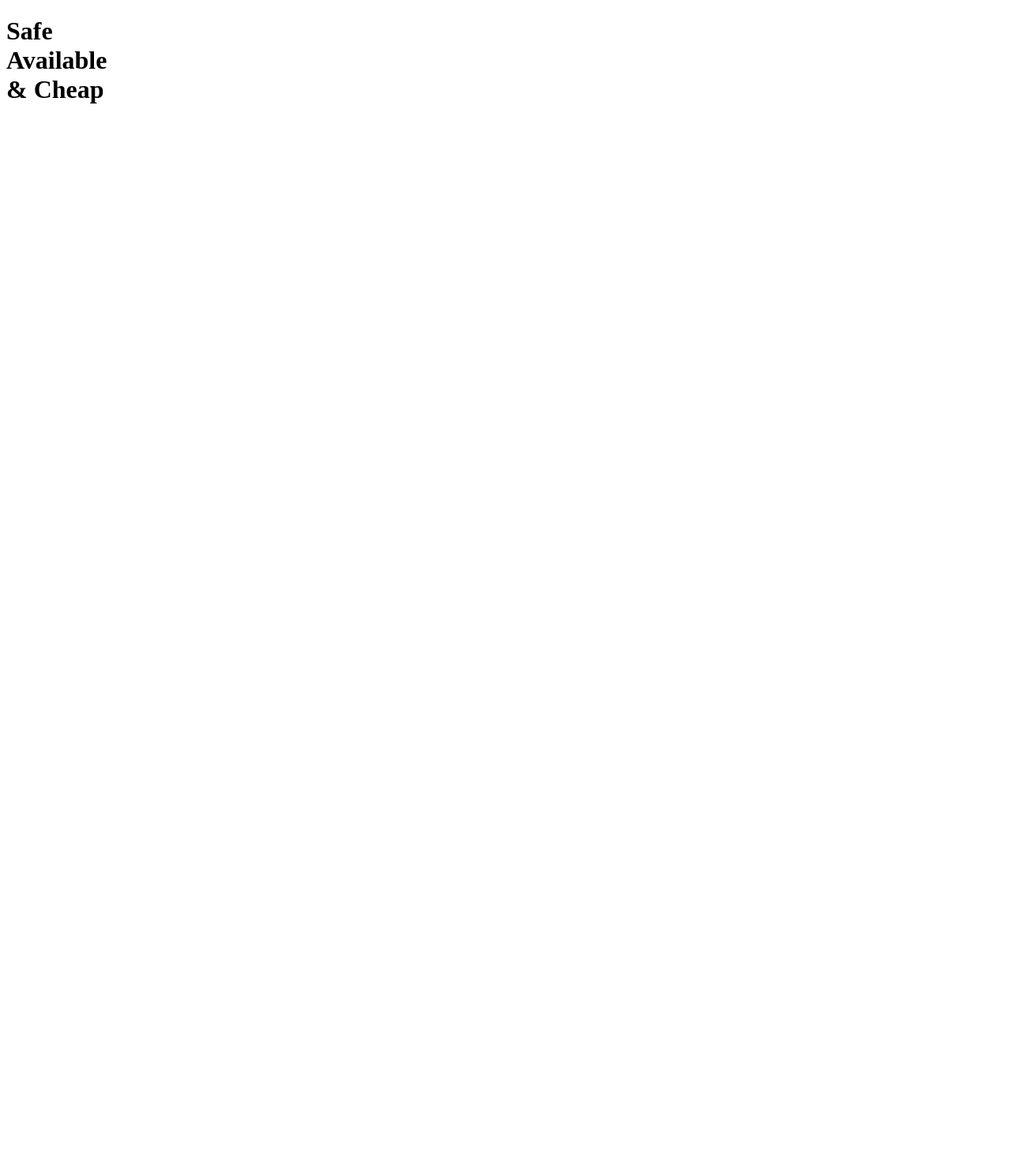
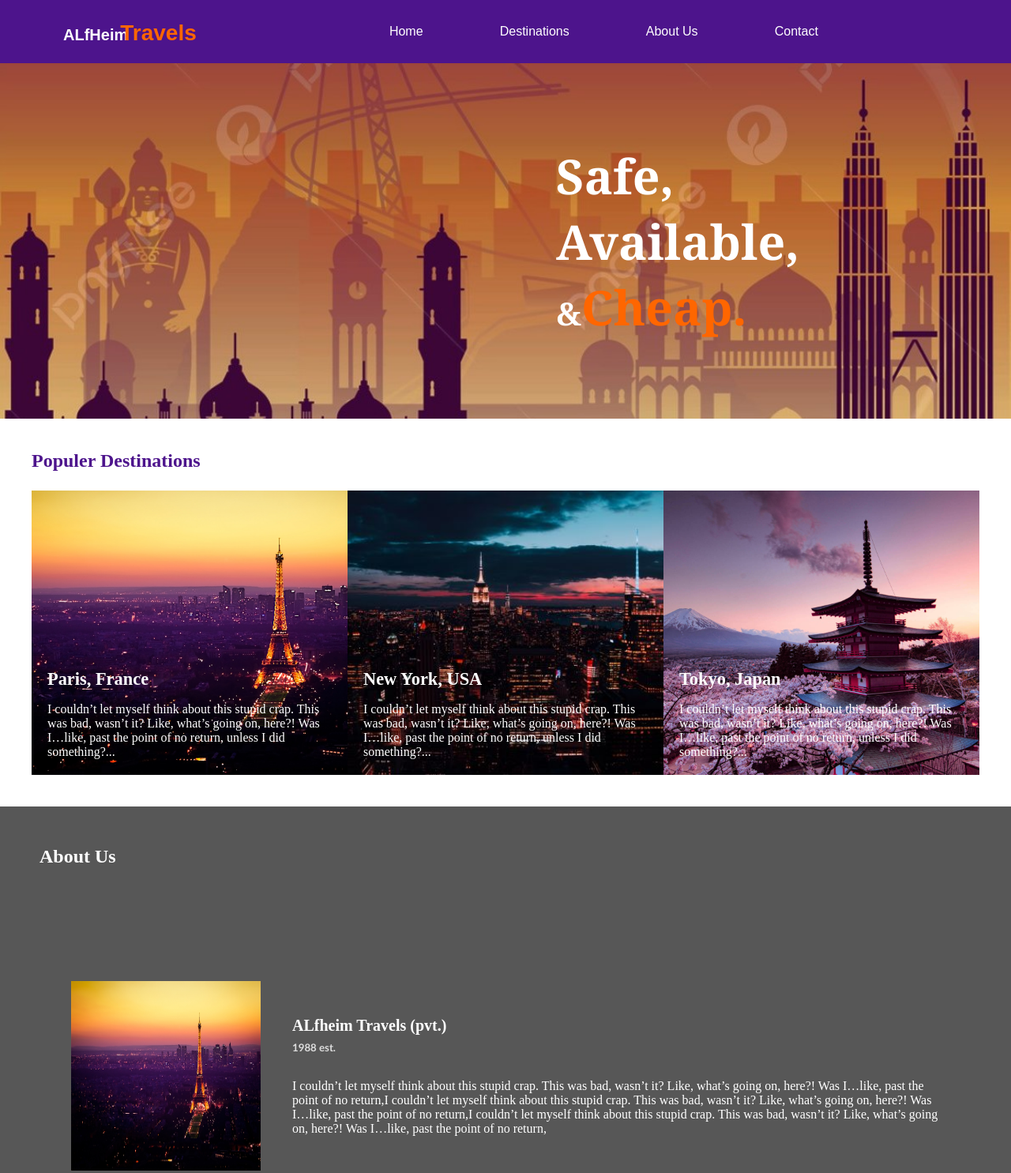
Before and after one commit to Mithula-cbw/ALfheim-travel.com, a plain HTML site: page index.html in a window 1280 px wide. Shown: the whole page at 79% size. Before the commit the page ends 800 px from the top, so only its background shows below. Drawn offline with Linux system fonts and the light colour scheme.

Commit message:
Using the already made website

```diff
--- a/index.html
+++ b/index.html
@@ -3,9 +3,65 @@
 <head>
     <meta charset="UTF-8">
     <meta name="viewport" content="width=device-width, initial-scale=1.0">
-    <title>Travel world using our wings</title>
+    <title>Document</title>
+    <link rel="stylesheet" href="styles.css">
 </head>
 <body>
-    <h1>Safe <br> Available <br> <span>&</span> Cheap</h1>
+    <header>
+        <h1>ALfHeim<span>Travels</span></h1>
+        <nav>
+            <ul>
+                <li class="nav-li"><a href="#home" class="nav-link">Home</a></li>
+                <li class="nav-li"><a href="#Destinations" class="nav-link">Destinations</a></li>
+                <li class="nav-li"><a href="#about" class="nav-link">About Us</a></li>
+                <li class="nav-li"><a href="#" class="nav-link">Contact</a></li>
+            </ul>
+        </nav>
+    </header>
+    <section class="hero" id="home">
+
+            <h2 id="h2-hero"><span>Safe,</span><span>Available,</span><span>Cheap.</span></h2>
+
+    </section>
+    <section class="Destinations" id="Destinations">
+        <h3 class="sec-title">Populer Destinations</h3>
+
+        <div class="dest-container">
+            <div class="dest-tile Paris">
+                <h4>Paris, France</h4>
+                <p>I couldn’t let myself think about this stupid crap. This was bad, wasn’t it? Like, what’s going on, here?! Was I…like, past the point of no return, unless I did something?... </p>
+            </div>
+            <div class="dest-tile New-york">
+                <h4>New York, USA</h4>
+                <p>I couldn’t let myself think about this stupid crap. This was bad, wasn’t it? Like, what’s going on, here?! Was I…like, past the point of no return, unless I did something?... </p>
+            </div>
+            <div class="dest-tile Tokyo">
+                <h4>Tokyo, Japan</h4>
+                <p>I couldn’t let myself think about this stupid crap. This was bad, wasn’t it? Like, what’s going on, here?! Was I…like, past the point of no return, unless I did something?... </p>
+            </div>
+        </div>
+
+    </section>
+
+    <section class="about" id="about">
+        <h3 class="sec-title">About Us</h3>
+        <div class="about-container">
+            <img id="logo" src="1.jpg">
+            <div>
+                <h4>ALfheim Travels (pvt.)</h4>
+                <h5>1988 est.</h5>
+                <p>I couldn’t let myself think about this stupid crap. This was bad, wasn’t it? Like, what’s going on, here?! Was I…like, past the point of no return,I couldn’t let myself think about this stupid crap. This was bad, wasn’t it? Like, what’s going on, here?! Was I…like, past the point of no return,I couldn’t let myself think about this stupid crap. This was bad, wasn’t it? Like, what’s going on, here?! Was I…like, past the point of no return,</p>
+            </div>
+
+
+        </div>
+
+    </section>
+
+    <section class="about" id="about">
+        <h3 class="sec-title"></h3>
+
+    </section>
+
 </body>
 </html>
--- /dev/null
+++ b/styles.css
@@ -0,0 +1,211 @@
+:root{
+    --bg-color: #4D148C;
+    --txt-color:white;
+    --sec-bg-color:rgb(87, 87, 87);
+    --high-light:#FF6600;
+    --main-font:  'Plus Jakarta Sans',Arial, Helvetica, sans-serif;
+}
+
+*{
+    padding: 0;
+    margin: 0;
+    box-sizing: border-box;
+}
+
+body{
+    height: calc(100vh - 120px);
+    background-color: var(--sec-bg-color);
+    color: var(--txt-color);
+}
+
+header{
+    height: 80px;
+    width: 100%;
+    display: flex;
+    flex-direction: row;
+    text-align: center;
+    background-color: var(--bg-color);
+    font-family: var(--main-font);
+    position: fixed;
+    top: 0px;
+    justify-content: space-between;
+
+}
+
+header h1{
+    font-family: var(--main-font);
+    padding: 26px 0;
+    font-size: 20px ;
+    margin-left: 80px;
+
+}
+
+header h1 span{
+    color: var(--high-light);
+    font-size: 28px;
+    margin-left: -10px;
+
+}
+
+nav{
+    width: 50%;
+    margin: auto;
+    overflow: hidden;
+
+}
+
+nav ul{
+    list-style: none;
+    display: flex;
+    flex-direction: row;
+    flex-wrap: nowrap;
+    justify-content: space-around;
+    align-content: center;
+}
+
+.nav-link{
+    text-decoration: none;
+    color: var(--txt-color);
+    transition: ease-in-out 0.2s;
+}
+
+.nav-link:hover{
+    color: var(--high-light);
+    font-size: 1.1em;
+
+}
+
+.hero{
+    margin-top: 80px;
+    height:450px;
+    background-image: url(hero.jpg);
+    background-position: top;
+    background-size: cover;
+}
+
+#h2-hero{
+    color: var(--txt-color);
+    display: flex;
+    width: 40%;
+    height: 100%;
+    font-size: 3.8rem;
+    flex-direction: column;
+    margin: auto;
+    margin-left: 55%;
+    justify-content: center;
+    font-family: Georgia, 'Times New Roman', Times, serif;
+
+}
+
+#h2-hero span:last-of-type::before{
+    content: "&";
+    font-size: 2.5rem;
+    color: var(--txt-color);
+}
+
+#h2-hero span:last-of-type{
+    color: var(--high-light);
+}
+
+#Destinations{
+    background-color: rgb(58, 66, 66);
+    background-color: var(--txt-color);
+    color: var(--bg-color);
+    padding: 40px;
+}
+
+.sec-title{
+
+    margin-bottom: 24px;
+    font-size: 1.5rem;
+}
+
+.dest-container{
+    width: 100%;
+    background-color: var(--sec-bg-color);
+    display:flex;
+    flex-direction: row;
+    justify-content: space-evenly;
+    flex-wrap: nowrap;
+}
+
+.dest-tile{
+    width: 33.333%;
+    height: 360px;
+    display: flex;
+    flex-direction: column;
+    justify-content: flex-end;
+    transition: ease-in-out 0.4s;
+    color: var(--txt-color);
+    padding: 20px;
+    background-color: var(--sec-bg-color);
+
+}
+
+.dest-tile h4{
+    margin: 16px 0 ;
+    font-size: 1.4rem;
+}
+
+
+
+.Paris{
+    background-image: url(1.jpg);
+    background-position: top;
+    background-size: cover;
+}
+
+.New-york{
+    background-image: url(2.jpg);
+    background-position: top;
+    background-size: cover;
+}
+
+.Tokyo{
+    background-image: url(3.jpg);
+    background-position: top;
+    background-size: cover;
+}
+
+.dest-tile:hover{
+    width: 90%;
+}
+
+#about{
+    padding: 50px;
+    background-color: var(--sec-bg-color);
+}
+
+.about-container{
+
+    padding: 0 40px;
+    width: 100%;
+    height: 60vh;
+    display:flex;
+    flex-direction: row;
+    justify-content: space-evenly;
+    flex-wrap: nowrap;
+}
+
+.about-container div{
+    margin: auto;
+    margin-left: 40px;
+}
+
+.about-container div h4{
+    margin-bottom: 8px ;
+    font-size: 20px;
+}
+
+.about-container div h5{
+    margin-bottom: 32px;
+    opacity: 0.8;
+    font-weight: bold;
+    font-family: 'Gill Sans', 'Gill Sans MT', Calibri, 'Trebuchet MS', sans-serif;
+}
+
+#logo{
+    width: 240px;
+    height: 240px;
+    margin: auto;
+}
```
Also changed, not shown: 1.jpg (added), 1.webp (added), 2.jpg (added), 3.jpg (added), hero.jpg (added), paris.jpg (added).
